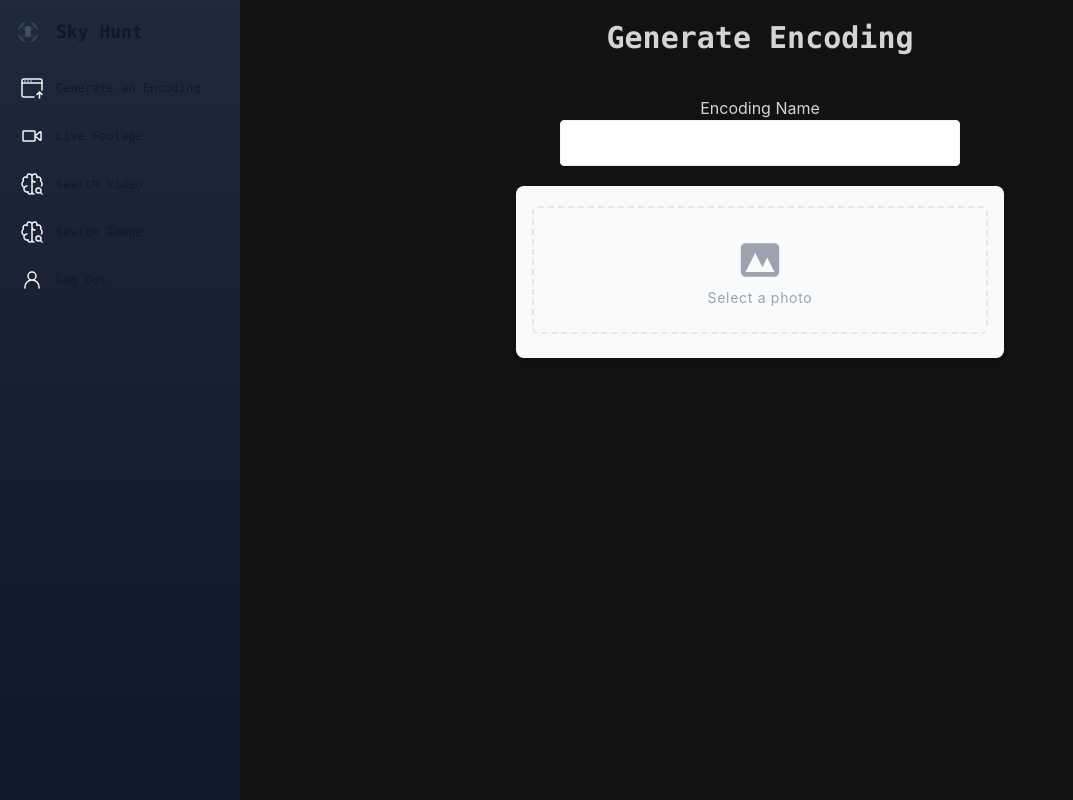
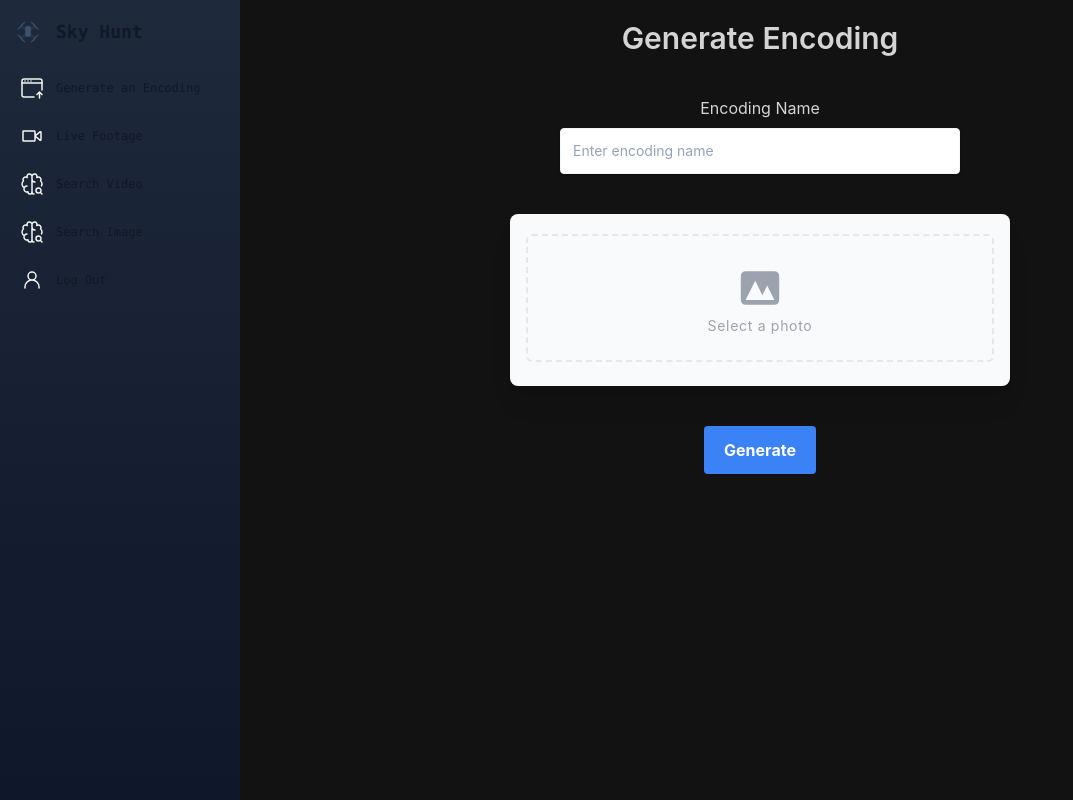
Before and after one commit to CapstoneS01/Web, a React (Vite) app in the folder client/: page /generate-encoding in a window 1280 px wide. Shown: the whole page, without its empty margins (0-1073 px from the left). Built offline with nearby package versions, Linux system fonts and the light colour scheme.

Commit message:
encoding page done for now - can improve the styles later

```diff
--- a/client/src/pages/GenerateEncoding.tsx
+++ b/client/src/pages/GenerateEncoding.tsx
@@ -1,5 +1,9 @@
+// input inspired by https://bbbootstrap.com/snippets/multiple-image-upload-preview-83255717
+
 import React from "react";
 import { Sidebar } from "../components/Sidebar";
+import { ToastContainer, toast } from "react-toastify";
+import "react-toastify/dist/ReactToastify.css";
 
 export const GenerateEncoding = () => {
   const [encodingName, setEncodingName] = React.useState<string>("");
@@ -28,47 +32,86 @@ export const GenerateEncoding = () => {
     setFiles(filteredFiles);
   };
 
+  const generate = async (e: any) => {
+    e.preventDefault();
+    if (files.length < 5 || files.length > 10) {
+      toast.error(
+        "You must upload a minimum of 5, and maximum of 10 images ⚠️",
+        {
+          position: "top-right",
+          autoClose: 5000,
+          hideProgressBar: false,
+          closeOnClick: true,
+          pauseOnHover: true,
+          draggable: true,
+          progress: undefined,
+          theme: "dark",
+        }
+      );
+      return;
+    }
+    if (encodingName === "") {
+      toast.error("You must enter an encoding name ⚠️", {
+        position: "top-right",
+        autoClose: 5000,
+        hideProgressBar: false,
+        closeOnClick: true,
+        pauseOnHover: true,
+        draggable: true,
+        progress: undefined,
+        theme: "dark",
+      });
+
+      return;
+    }
+    console.log("did not work");
+    return;
+  };
+
   return (
+    <div className="w-full flex">
+      <Sidebar />
+      <div className="flex-1 ml-60 p-5 flex flex-col justify-center items-center">
         <div className="w-full">
-      <Sidebar />
-      <div className="ml-60 p-5 flex justify-center items-center">
-        <div className="flex flex-col w-full ">
-          <div className="flex-1 text-center font-mono w-full">
-            <h1 className="text-3xl font-semibold">Generate Encoding</h1>
-          </div>
-          <div className="form-div w-full">
-            <form className="flex flex-col">
-              <div className="flex flex-col mt-10 w-full justify-center items-center">
-                <label htmlFor="name">Encoding Name</label>
+          <h1 className="text-3xl font-semibold text-center mb-10">
+            Generate Encoding
+          </h1>
+          <form className="flex flex-col justify-center items-center">
+            <div className="w-full flex flex-col justify-center items-center mb-10">
+              <label htmlFor="name" className="text-left mb-2">
+                Encoding Name
+              </label>
               <input
-                  className="px-3 py-3 placeholder-slate-400 text-slate-700 relative bg-white rounded text-sm border border-slate-100 shadow focus:outline-none focus:ring w-2/5"
                 type="text"
-                  onChange={(e) => {
-                    setEncodingName(e.target.value);
-                  }}
                 name="name"
                 id="name"
+                placeholder="Enter encoding name"
+                className="w-2/5 px-3 py-3 placeholder-slate-400 text-slate-700 bg-white rounded text-sm border border-slate-100 shadow focus:outline-none focus:ring"
+                onChange={(e) => setEncodingName(e.target.value)}
               />
             </div>
-              <div className="flex justify-center px-3 py-5">
-                <div className="rounded-lg shadow-xl bg-gray-50 md:w-1/2">
+            <div className="w-full flex justify-center mb-10">
+              <div className="rounded-lg shadow-xl bg-gray-50 w-full md:w-1/2">
                 <div className="m-4">
                   <span className="flex justify-center items-center text-[12px] mb-1 text-red-500">
                     {message}
                   </span>
                   <div className="flex items-center justify-center w-full">
-                      <label className="flex cursor-pointer flex-col w-full h-32 border-2 rounded-md border-dashed hover:bg-gray-100 hover:border-gray-300">
+                    <label
+                      htmlFor="image"
+                      className="flex flex-col w-full h-32 border-2 rounded-md border-dashed hover:bg-gray-100 hover:border-gray-300 cursor-pointer"
+                    >
                       <div className="flex flex-col items-center justify-center pt-7">
                         <svg
                           xmlns="http://www.w3.org/2000/svg"
-                            className="w-12 h-12 text-gray-400 group-hover:text-gray-600"
                           viewBox="0 0 20 20"
                           fill="currentColor"
+                          className="w-12 h-12 text-gray-400 group-hover:text-gray-600"
                         >
                           <path
-                              fill-rule="evenodd"
+                            fillRule="evenodd"
                             d="M4 3a2 2 0 00-2 2v10a2 2 0 002 2h12a2 2 0 002-2V5a2 2 0 00-2-2H4zm12 12H4l4-8 3 6 2-4 3 6z"
-                              clip-rule="evenodd"
+                            clipRule="evenodd"
                           />
                         </svg>
                         <p className="pt-1 text-sm tracking-wider text-gray-400 group-hover:text-gray-600">
@@ -77,38 +120,56 @@ export const GenerateEncoding = () => {
                       </div>
                       <input
                         type="file"
-                          onChange={handleFile}
+                        id="image"
+                        name="files[]"
                         className="opacity-0"
                         multiple={true}
-                          name="files[]"
+                        onChange={handleFile}
                       />
                     </label>
                   </div>
                   <div className="flex flex-wrap gap-2 mt-2">
-                      {files.map((file, key) => {
-                        return (
+                    {files.map((file, key) => (
                       <div key={key} className="overflow-hidden relative">
-                            <i
-                              onClick={() => {
-                                removeImage(file.name);
-                              }}
-                              className="mdi mdi-close absolute right-1 hover:text-white cursor-pointer"
-                            ></i>
                         <img
                           className="h-20 w-20 rounded-md"
                           src={URL.createObjectURL(file)}
+                          alt="Selected Image"
                         />
+                        <i
+                          className="absolute right-1 hover:text-white cursor-pointer"
+                          onClick={() => removeImage(file.name)}
+                        ></i>
                       </div>
-                        );
-                      })}
+                    ))}
                   </div>
                 </div>
               </div>
             </div>
+            <div className="w-full flex justify-center mb-10">
+              <button
+                type="button"
+                className="bg-blue-500 hover:bg-blue-700 text-white font-bold py-3 px-5 rounded"
+                onClick={generate}
+              >
+                Generate
+              </button>
+            </div>
           </form>
         </div>
       </div>
-      </div>
+      <ToastContainer
+        position="top-center"
+        autoClose={5000}
+        hideProgressBar={false}
+        newestOnTop={false}
+        closeOnClick
+        rtl={false}
+        pauseOnFocusLoss
+        draggable
+        pauseOnHover
+        theme="dark"
+      />
     </div>
   );
 };
```
Also changed, not shown: client/src/components/Sidebar.tsx (+22 -22 lines). Lines whose indentation alone changed are shown as unchanged.
